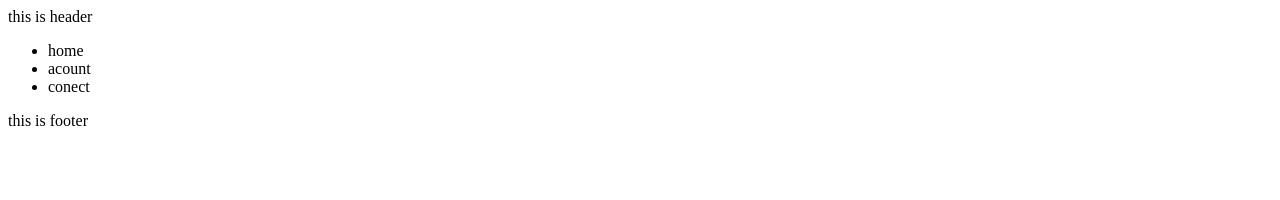
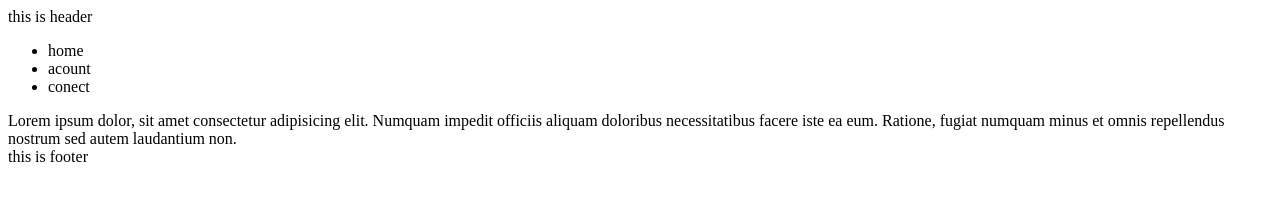
Before and after one commit to mohammad-fatemi/git-project-one, a plain HTML site: page index.html in a window 1280 px wide. Drawn offline with Linux system fonts and the light colour scheme.

Commit message:
content is added

```diff
--- a/index.html
+++ b/index.html
@@ -21,6 +21,12 @@
         </ul>
     </nav>
 
+    <section>
+        Lorem ipsum dolor, sit amet consectetur adipisicing elit. Numquam impedit officiis aliquam doloribus
+        necessitatibus facere iste ea eum. Ratione, fugiat numquam minus et omnis repellendus nostrum sed autem
+        laudantium non.
+    </section>
+
     <footer>
         this is footer
     </footer>
```
